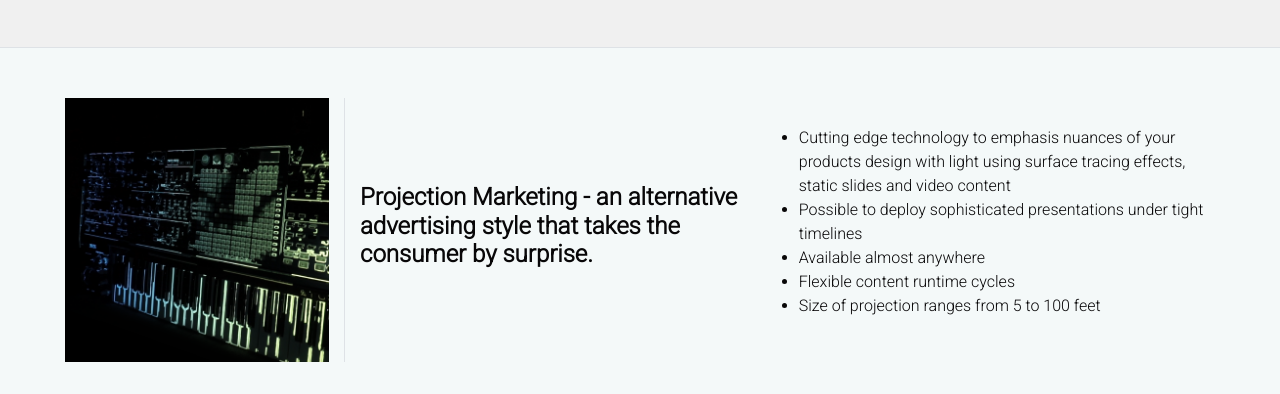
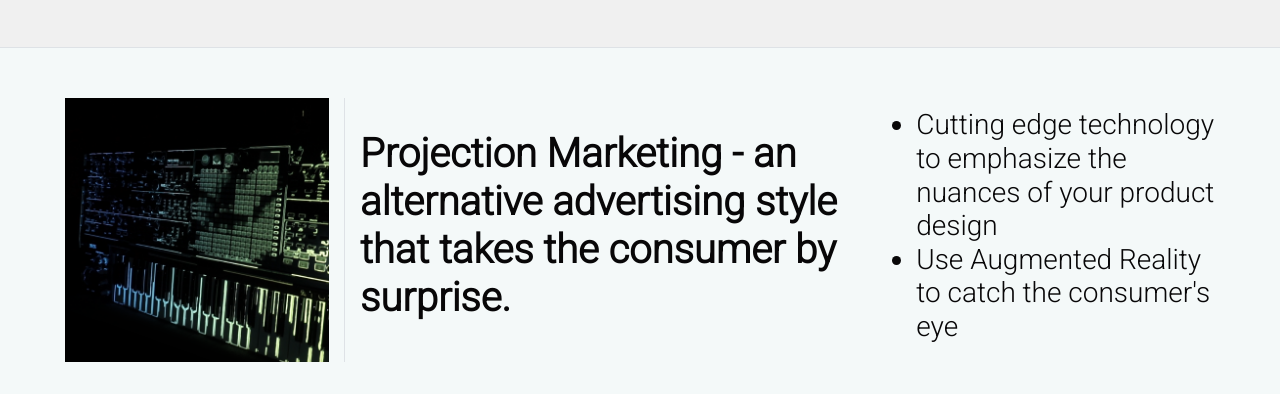
Before and after one commit to AllanEggert/halidewebsite.github.io, a plain HTML site: page index.html in a window 1280 px wide. Shown: the part 1376-1770 px from the top of the page. Drawn offline with nearby package versions, Linux system fonts and the light colour scheme.

Commit message:
Updated copy + fixed ultrawide

```diff
--- a/css/style.css
+++ b/css/style.css
@@ -63,6 +63,7 @@ text-decoration-color:#239a9a;
 .content-main {
   position: absolute;
   top: 95vh;
+  width: 100%;
 }
 @media only screen and (min-width:320px) and (max-width: 1170px) {
   .content-main {
--- a/index.html
+++ b/index.html
@@ -61,13 +61,10 @@
                 </div>
                 <div class="col-lg-9">
                     <div class="section-content">
-                        <h4 class="font-weight-bold">Projection Marketing - an alternative advertising style that takes the consumer by surprise.</h4>
-                        <ul class="pm-list">
-                            <li>Cutting edge technology to emphasis nuances of your products design with light using surface tracing effects, static slides and video content</li>
-                            <li>Possible to deploy sophisticated presentations under tight timelines</li>
-                            <li>Available almost anywhere</li>
-                            <li>Flexible content runtime cycles</li>
-                            <li>Size of projection ranges from 5 to 100 feet</li>
+                        <h1 class="font-weight-bold">Projection Marketing - an alternative advertising style that takes the consumer by surprise.</h1>
+                        <ul class="pm-list h3">
+                            <li>Cutting edge technology to emphasize the nuances of your product design</li>
+                            <li>Use Augmented Reality to catch the consumer's eye</li>
                         </ul>
                     </div>
                 </div>
```
